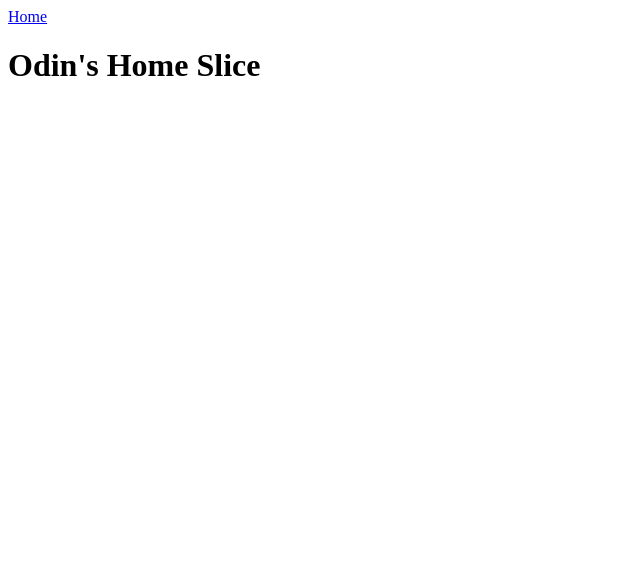
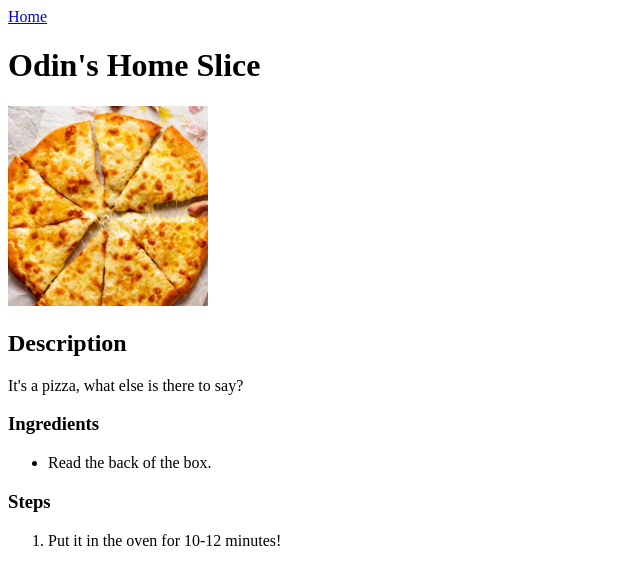
Before and after one commit to hi-its-jack/odin-recipes, a plain HTML site: page recipes/pizza1.html in a window 1280 px wide. Shown: the whole page, without its empty margins (0-640 px from the left). Drawn offline with Linux system fonts and the light colour scheme.

Commit message:
finished project

```diff
--- a/recipes/pizza1.html
+++ b/recipes/pizza1.html
@@ -8,5 +8,17 @@
 <body>
     <a href="/index.html">Home</a>
     <h1>Odin's Home Slice</h1>
+    <img src="/imgs/cheese.jpg" alt="cheese pizza" height="200">
+    <h2>Description</h2>
+    <p>It's a pizza, what else is there to say?</p>
+    <h3>Ingredients</h3>
+    <ul>
+        <li>Read the back of the box.</li>
+    </ul>
+    <h3>Steps</h3>
+    <ol>
+        <li>Put it in the oven for 10-12 minutes!</li>
+    </ol>
+
 </body>
 </html>
```
Also changed, not shown: index.html (+11 -5 lines), recipes/pizza2.html (+11 -1 lines), recipes/pizza3.html (+11 -0 lines), imgs/calzone.jpg (deleted), imgs/calzone.png (added).
